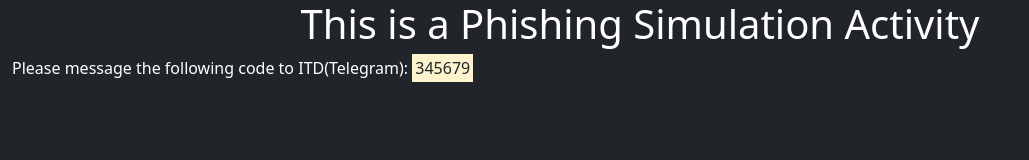
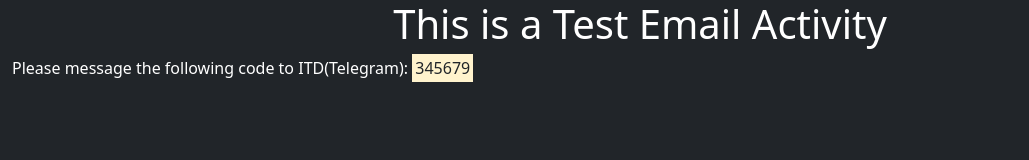
Before and after one commit to depir002/cb, a plain HTML site: page index.html in a window 1280 px wide. Shown: the whole page, without its empty margins (0-1029 px from the left). Drawn offline with nearby package versions, Linux system fonts and the light colour scheme.

Commit message:
Update index.html

```diff
--- a/index.html
+++ b/index.html
@@ -11,7 +11,7 @@
 </head>
 <body class="text-bg-dark">
   <div class="container-fluid ">
-		<h1 class="text-center">This is a Phishing Simulation Activity</h1>
+		<h1 class="text-center">This is a Test Email Activity</h1>
 		<p>Please message the following code to ITD(Telegram): <mark>345679</mark></p>
   </div>
 </body>
```
